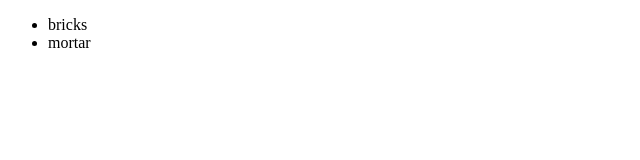
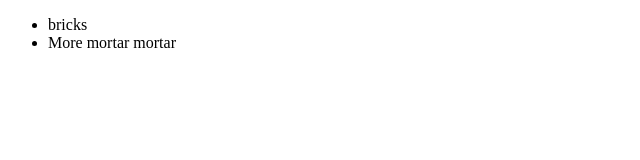
Before and after one commit to PitixJakob/test, a plain HTML site: page index.html in a window 1280 px wide. Shown: the full height of the page, 0-640 px from the left. Drawn offline with Linux system fonts and the light colour scheme.

Commit message:
Changed mortar

```diff
--- a/index.html
+++ b/index.html
@@ -8,7 +8,7 @@
     <div>
       <ul>
         <li>bricks</li>
-        <li>mortar</li>
+        <li>More mortar mortar</li>
       </ul>
     </div>
   </body>
```
